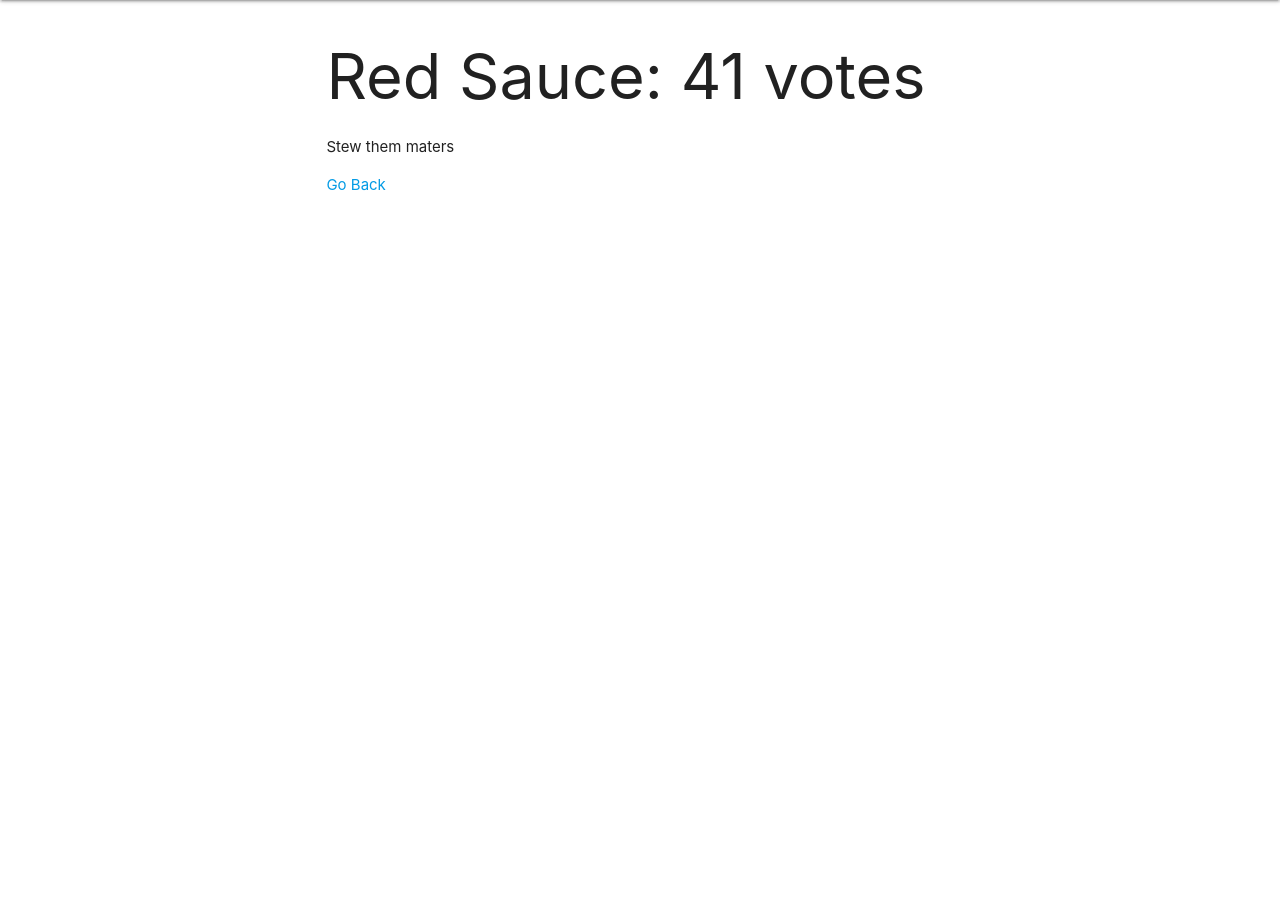
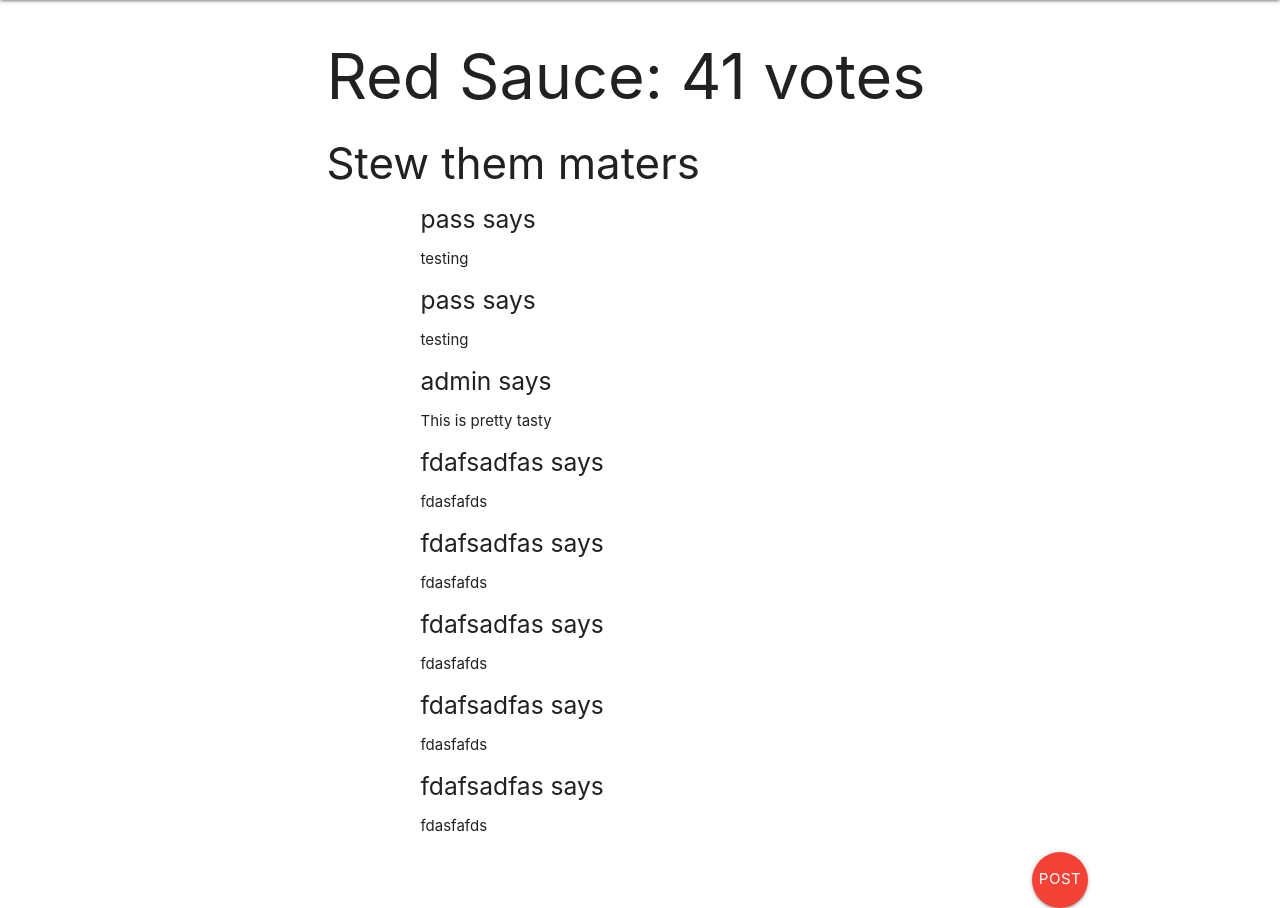
Before and after one commit to LenixC/Nonnas, a Django app: page /nonnas/3/ in a window 1280 px wide. Shown: the part 64-972 px from the top of the page. Before the commit the page ends 255 px from the top, so only its background shows below. Run offline with Django 3.2, Linux system fonts and the light colour scheme; data comes from the database, SQL or seed files in the repository; both versions use the stored data as it was after the commit.

Commit message:
Users can now comment if logged in

```diff
--- a/nonnas/models.py
+++ b/nonnas/models.py
@@ -13,3 +13,13 @@ class PostForm(ModelForm):
     class Meta:
         model = Post
         fields = ['title', 'content']
+
+class Comment(models.Model):
+    user = models.CharField(max_length=200)
+    content = models.TextField()
+    post = models.ForeignKey(Post, on_delete=models.CASCADE)
+
+class CommentForm(ModelForm):
+    class Meta:
+        model = Comment
+        fields = ['content']
--- a/nonnas/templates/nonnas/detail.html
+++ b/nonnas/templates/nonnas/detail.html
@@ -3,7 +3,13 @@
 {% block content %}
 	<div class="container">
 		<h1>{{ post.title }}: {{ post.votes }} votes</h1>
-		<p>{{ post.content}}</p>
-		<a href="/nonnas/">Go Back</a>
+		<h3>{{ post.content }}</h3>
+
+		<div class = "container">
+			{% for comment in comment_list %}
+			<h5>{{ comment.user }} says </h5> <p> {{ comment.content }} </p>
+			{% endfor %}
+		</div>
 	</div>
+	<a href="/nonnas/{{ post.pk }}/post_comment/" class="btn-floating btn-large waves-effect waves-light red right">post comment</a>
 {% endblock %}
--- a/nonnas/urls.py
+++ b/nonnas/urls.py
@@ -10,4 +10,5 @@ urlpatterns = [
         path('logout/', views.logout_request, name='logout'),
         path('login/', views.login_request, name='login'),
         path('new_post/', views.new_post, name='new_post'),
+        path('<int:post_id>/post_comment/', views.post_comment, name="post_comment"),
 ]
--- a/nonnas/views.py
+++ b/nonnas/views.py
@@ -23,7 +23,9 @@ def homepage(request):
 
 def post_detail(request, post_id):
     post = get_object_or_404(Post, pk=post_id)
-    return render(request, 'nonnas/detail.html', {'post': post})
+    comment_list = post.comment_set.all()
+    return render(request, 'nonnas/detail.html', {'post': post,
+                                  'comment_list': comment_list})
 
 def register(request):
     if request.method == "POST":
@@ -78,3 +80,24 @@ def new_post(request):
     return render(request,
                   "nonnas/new_post.html",
                   {"form":form})
+
+def post_comment(request, post_id):
+    if request.user.is_authenticated:
+        if request.method == "POST":
+            form = CommentForm(request.POST)
+            if form.is_valid():
+                user = request.user.username
+                content = form.cleaned_data['content']
+                post = Post.objects.get(pk=post_id)
+                comment = Comment.objects.create(user = user,
+                                           content = content,
+                                           post = post,)
+                redirect_tag = "/nonnas/" + str(post_id) + "/"
+                return redirect(redirect_tag)
+    else:
+        print("You must log in to make a post")
+
+    form = CommentForm()
+    return render(request,
+                  "nonnas/post_comment.html",
+                  {"form":form})
```
Also changed, not shown: nonnas/templates/nonnas/post_comment.html (added, +10 -0 lines), db.sqlite3, nonnas/migrations/0004_comment.py (added).
